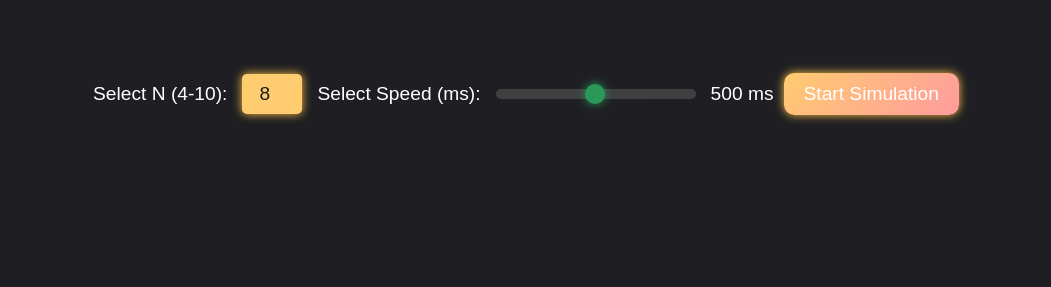
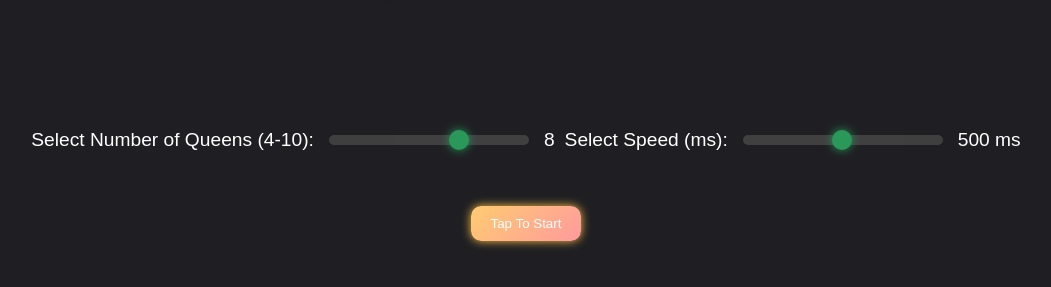
Before and after one commit to rjsnhk/PEP-PROJECT---N-QUEEN, a plain HTML site: page index.html in a window 1280 px wide. Shown: the part 75-362 px from the top of the page, without its empty margins (114-1165 px from the left). Drawn offline with Linux system fonts and the light colour scheme.

Commit message:
Update index.html

```diff
--- a/index.html
+++ b/index.html
@@ -9,21 +9,32 @@
 </head>
 <body>
     <h1>N-Queens Simulation</h1>
+
+    <!-- The chess board -->
+    <div id="board"></div>
+
+    <!-- Controls Section -->
     <div class="controls">
-        <div class="number-input-container">
-            <label for="nValue">Select N (4-10): </label>
-            <input type="number" id="nValue" min="4" max="10" value="8">
+        <div class="slider-container">
+            <label for="nValueRange">Select Number of Queens (4-10): </label>
+            <input type="range" id="nValueRange" min="4" max="10" value="8" step="1">
+            <span id="nValueDisplay">8</span>
         </div>
         <div class="slider-container">
             <label for="speedRange">Select Speed (ms): </label>
             <input type="range" id="speedRange" min="10" max="1000" value="500" step="10">
             <span id="speedValue">500 ms</span>
         </div>
-        <button onclick="startSimulation()">Start Simulation</button>
+    </div>
+
+    <!-- Buttons below the chess board -->
+    <div class="button-container">
+        <button onclick="startSimulation()">Tap To Start</button>
         <button id="restartButton" style="display:none;" onclick="restartGame()">Reset</button>
     </div>
-    <div id="board"></div>
+
     <div id="confetti-container"></div>
+
     <script src="script.js"></script>
 </body>
 </html>
```
